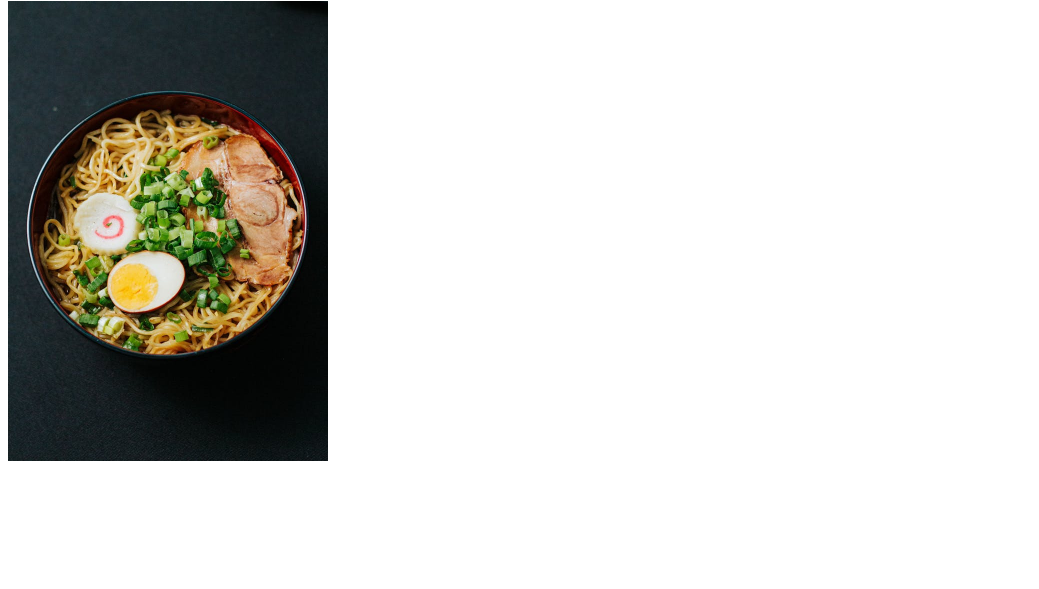
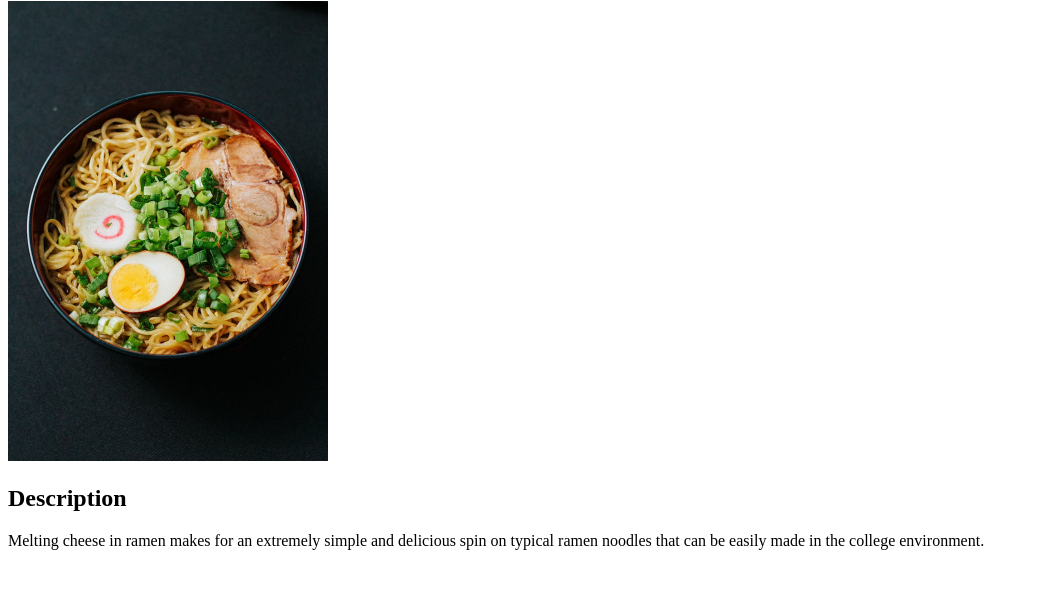
Before and after one commit to gabmfernandes/odin-recipes, a plain HTML site: page recipes/cheesy-ramen-noodles.html in a window 1280 px wide. Shown: the part 79-668 px from the top of the page, without its empty margins (0-1039 px from the left). Drawn offline with Linux system fonts and the light colour scheme.

Commit message:
feat: add ramen noodles description

```diff
--- a/recipes/cheesy-ramen-noodles.html
+++ b/recipes/cheesy-ramen-noodles.html
@@ -9,5 +9,8 @@
     <h1>Cheesy Ramen Noodles</h1>
 
     <img src="../images/chessy-ramen.jpg" alt="Chessy Ramen Noodles" width="320" height="460">
+
+    <h2>Description</h2>
+    <p>Melting cheese in ramen makes for an extremely simple and delicious spin on typical ramen noodles that can be easily made in the college environment.</p>
 </body>
 </html>
```
